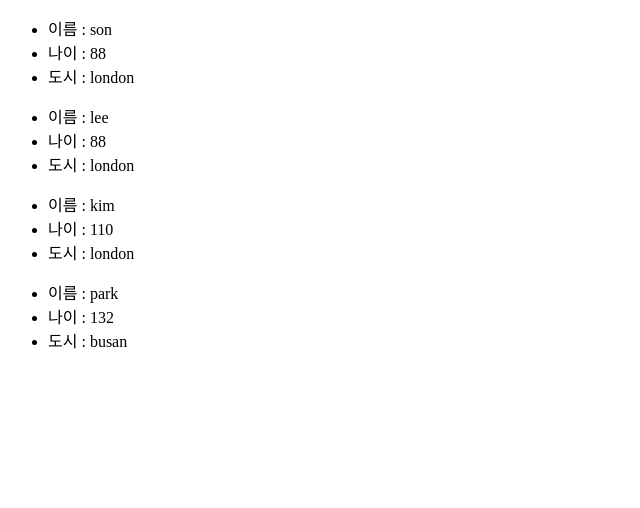
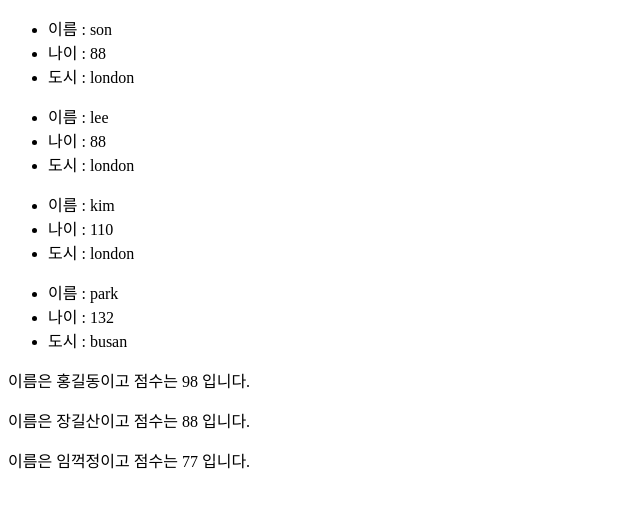
Before and after one commit to sebaek/react-20250630, a React (Vite) app: page / in a window 1280 px wide. Shown: the top 508 px of the page, without its empty margins (0-640 px from the left). Built offline with nearby package versions, Linux system fonts and the light colour scheme.

Commit message:
jsx 내에서 {}로 js 코드 작성 가능

```diff
--- a/src/App8.jsx
+++ b/src/App8.jsx
@@ -11,6 +11,14 @@ function MyComp1({ name = "son", age = 44, city = "london" }) {
   );
 }
 
+function MyComp2({ name, score }) {
+  return (
+    <p>
+      이름은 {name}이고 점수는 {score} 입니다.
+    </p>
+  );
+}
+
 function App8() {
   return (
     <>
@@ -18,6 +26,10 @@ function App8() {
       <MyComp1 name={"lee"} />
       <MyComp1 name={"kim"} age={55} />
       <MyComp1 name={"park"} age={66} city="busan" />
+      {/* 연습 : <p> 이름은 홍길동이고 점수는 98 입니다. </p> */}
+      <MyComp2 score={98} name="홍길동" />
+      <MyComp2 score={88} name="장길산" />
+      <MyComp2 score={77} name="임꺽정" />
     </>
   );
 }
```
